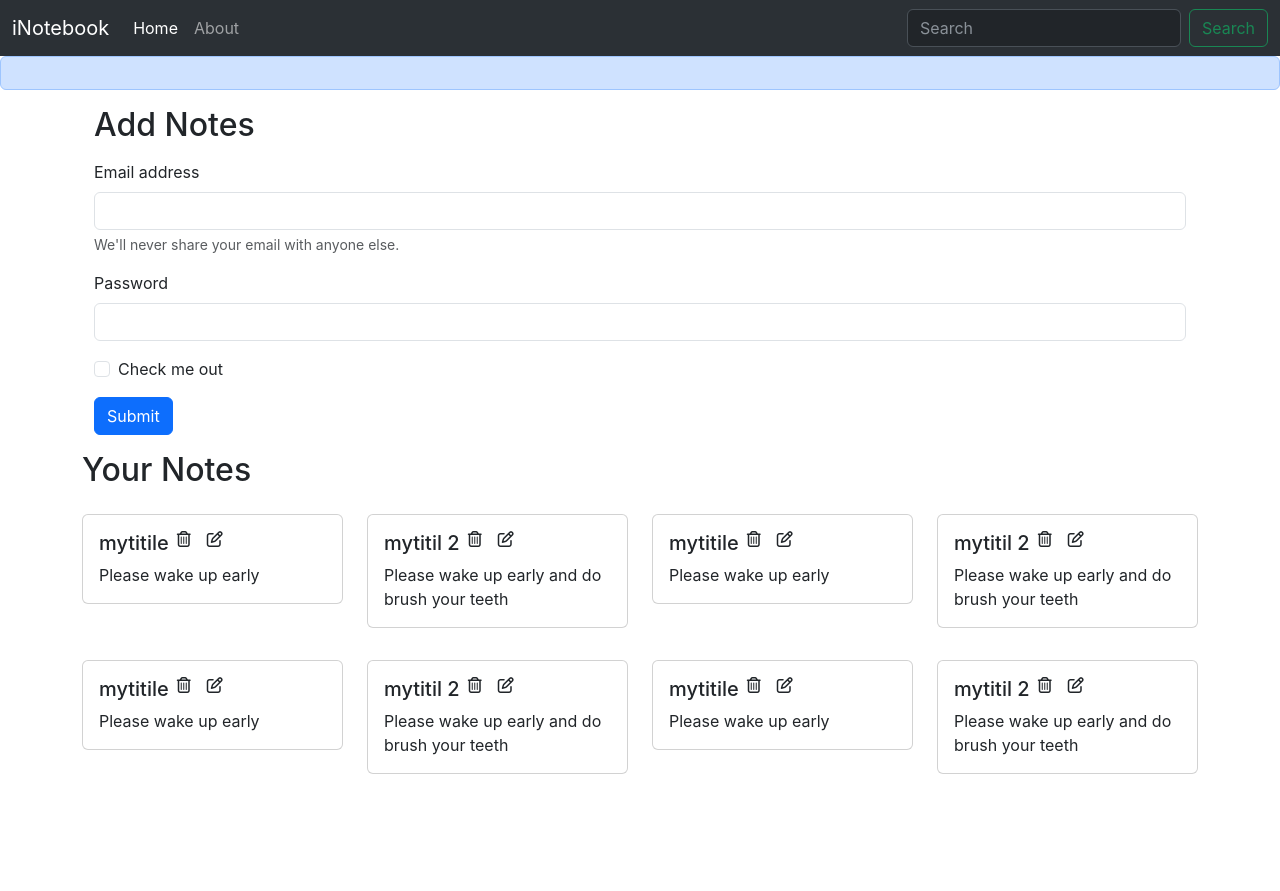
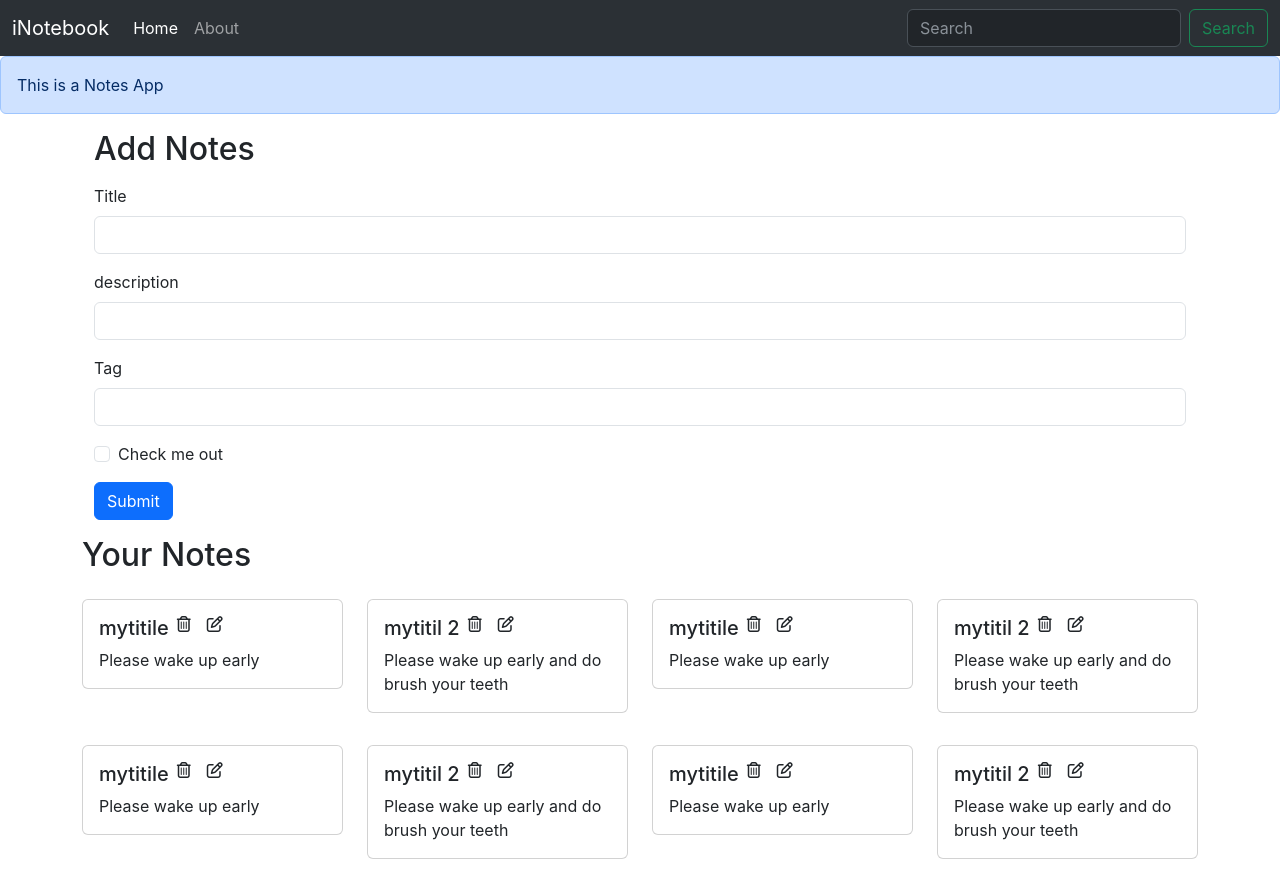
Before and after one commit to Ayushpwr27/inotebook, a React (Create React App) app: page / in a window 1280 px wide. Before the commit the page ends 806 px from the top, so only its background shows below. Built offline with nearby package versions, Linux system fonts and the light colour scheme.

Commit message:
Adding AddNote component

```diff
--- a/src/App.js
+++ b/src/App.js
@@ -16,7 +16,7 @@
     <NoteState>
     <BrowserRouter>
     <Navbar />
-    <Alert/>
+    <Alert  message = " This is a Notes App "/>
     <div className="container">
       <Routes>
         <Route path="/" element={<Home/>}></Route>
--- /dev/null
+++ b/src/components/AddNote.js
@@ -0,0 +1,77 @@
+import React, { useContext,useState } from "react";
+import noteContext from "../context/notes/noteContext";
+const AddNote = () => {
+    const context = useContext(noteContext);
+    // eslint-disable-next-line no-unused-vars
+    const { addNote } = context;
+    const [note, setNote] = useState({title: "", description:"",tag:""})
+
+
+    const handleClick = (e) => {
+        e.preventDefault();
+        addNote(note.title,note.description,note.tag);
+    };
+    const onChange = (e) => {
+        setNote({...note,[e.target.name]:e.target.value})
+    };
+    return (
+        <div className="container my-3">
+            <h2>Add Notes</h2>
+            <form className="my-3">
+                <div className="mb-3">
+                    <label htmlFor="title" className="form-label">
+                        Title
+                    </label>
+                    <input
+                        type="text"
+                        className="form-control"
+                        id="title"
+                        name="title"
+                        aria-describedby="emailHelp"
+                        onChange={onChange}
+                    />
+                </div>
+                <div className="mb-3">
+                    <label htmlFor="description" className="form-label">
+                        description
+                    </label>
+                    <input
+                        type="text"
+                        className="form-control"
+                        id="description"
+                        name="description"
+                        onChange={onChange}
+                    />
+                </div>
+                <div className="mb-3">
+                    <label htmlFor="title" className="form-label">
+                        Tag
+                    </label>
+                    <input
+                        type="text"
+                        className="form-control"
+                        id="tag"
+                        name="tag"
+                        aria-describedby="emailHelp"
+                        onChange={onChange}
+                    />
+                </div>
+                <div className="mb-3 form-check">
+                    <input
+                        type="checkbox"
+                        className="form-check-input"
+                        id="exampleCheck1"
+                    />
+                    <label className="form-check-label" htmlFor="exampleCheck1">
+                        Check me out
+                    </label>
+                </div>
+                <button type="submit" className="btn btn-primary" onClick={handleClick}>
+                    Submit
+                </button>
+            </form>
+        </div>
+    );
+};
+
+export default AddNote;
--- a/src/components/Alert.js
+++ b/src/components/Alert.js
@@ -3,7 +3,7 @@
 const Alert = (props) => {
     return (
         <div>
-            <div class="alert alert-primary alert-dismissible" role="alert">
+            <div className="alert alert-primary alert-dismissible" role="alert">
                 {props.message}
             </div>
         </div>
--- a/src/components/Home.js
+++ b/src/components/Home.js
@@ -3,48 +3,6 @@
 export const Home = () => {
   return (
     <div>
-      <div className="container my-3">
-        <h2>Add Notes</h2>
-        <form className="my-3">
-          <div className="mb-3">
-            <label htmlFor="exampleInputEmail1" className="form-label">
-              Email address
-            </label>
-            <input
-              type="email"
-              className="form-control"
-              id="exampleInputEmail1"
-              aria-describedby="emailHelp"
-            />
-            <div id="emailHelp" className="form-text">
-              We'll never share your email with anyone else.
-            </div>
-          </div>
-          <div className="mb-3">
-            <label htmlFor="exampleInputPassword1" className="form-label">
-              Password
-            </label>
-            <input
-              type="password"
-              className="form-control"
-              id="exampleInputPassword1"
-            />
-          </div>
-          <div className="mb-3 form-check">
-            <input
-              type="checkbox"
-              className="form-check-input"
-              id="exampleCheck1"
-            />
-            <label className="form-check-label" htmlFor="exampleCheck1">
-              Check me out
-            </label>
-          </div>
-          <button type="submit" className="btn btn-primary">
-            Submit
-          </button>
-        </form>
-      </div>
       <Notes/>
     </div>
   );
--- a/src/components/Notes.js
+++ b/src/components/Notes.js
@@ -1,13 +1,16 @@
 import React, { useContext } from "react";
 import noteContext from "../context/notes/noteContext";
 import Noteitems from "./Noteitems";
+import AddNote from "./AddNote";
 
 export const Notes = () => {
     const context = useContext(noteContext);
     // eslint-disable-next-line no-unused-vars
-    const { notes, setNotes } = context;
+    const { notes, addNote } = context;
     return (
-        <div className="row my-3">
+        <>
+            <AddNote/>
+            <div className="row my-3">
             <h2>Your Notes</h2>
             {
                 notes.map((note) => {
@@ -15,5 +18,6 @@
                 })
             }
         </div>
+        </>
     )
 }
--- a/src/context/notes/noteState.js
+++ b/src/context/notes/noteState.js
@@ -78,8 +78,37 @@
     ];
     // eslint-disable-next-line no-unused-vars
     const [notes, setNotes] = useState(notesInitial)
+
+
+    // Add a Note
+    const addNote = (title,description,tag)=>{
+        console.log("Adding a New Note")
+        // TODO:  Api Call
+        const note ={
+            _id: "64c3d94e8884b9503a025bd",
+            user: "64c3b2f84e0608f0cd36af8c",
+            title: title,
+            description: description,
+            tag: tag,
+            date: "2023-07-28T15:05:50.942Z",
+            __v: 0,
+        };
+        setNotes(notes.concat(note))
+    }
+    // Delete a Note
+
+    const deleteNote = (n)=>{
+
+    }
+
+    // Edit a Note
+
+    const editNote = ()=>{
+
+    }
+
     return (
-        <NoteContext.Provider value={{notes,setNotes}}>{props.children}</NoteContext.Provider>
+        <NoteContext.Provider value={{notes,addNote,deleteNote,editNote}}>{props.children}</NoteContext.Provider>
     );
 };
 
```
